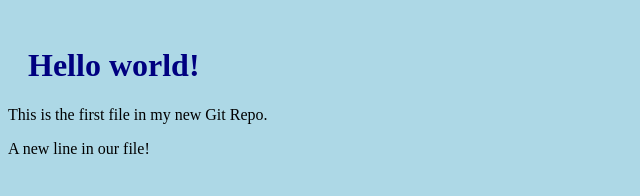
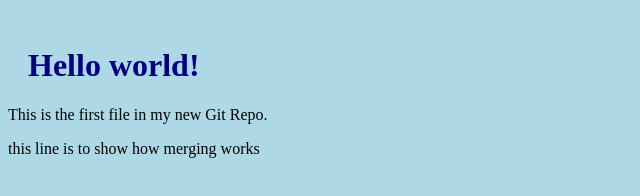
Before and after one commit to Dhanik-art/hello-world, a plain HTML site: page index.html in a window 1280 px wide. Shown: the whole page, without its empty margins (0-640 px from the left). Drawn offline with Linux system fonts and the light colour scheme.

Commit message:
updated index.html with emergency fix

```diff
--- a/index.html
+++ b/index.html
@@ -8,6 +8,6 @@
 
 <h1>Hello world!</h1>
 <p>This is the first file in my new Git Repo.</p>
-<p>A new line in our file!</p>
+<p>this line is to show how merging works</p>
 </body>
 </html>
```
